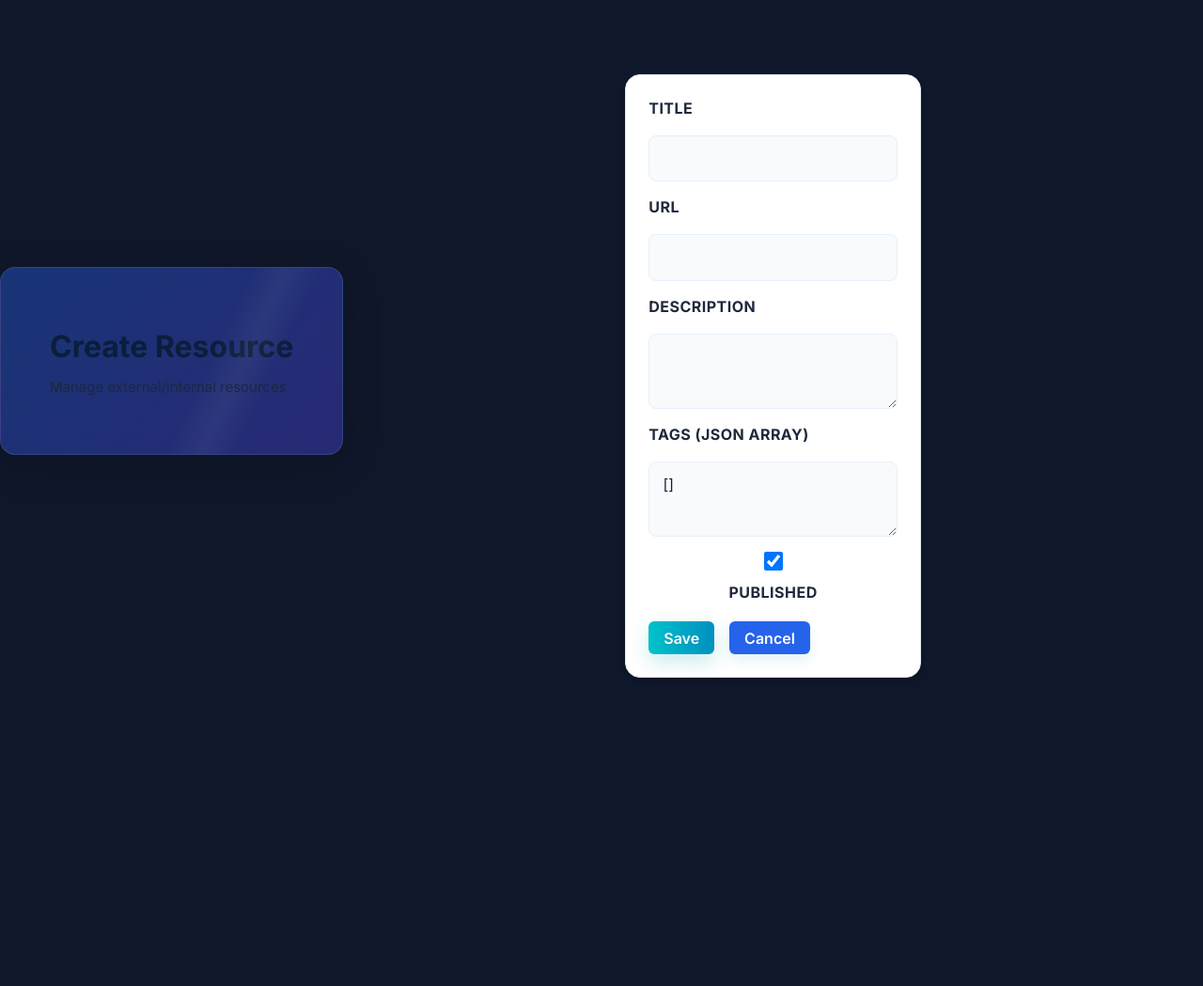
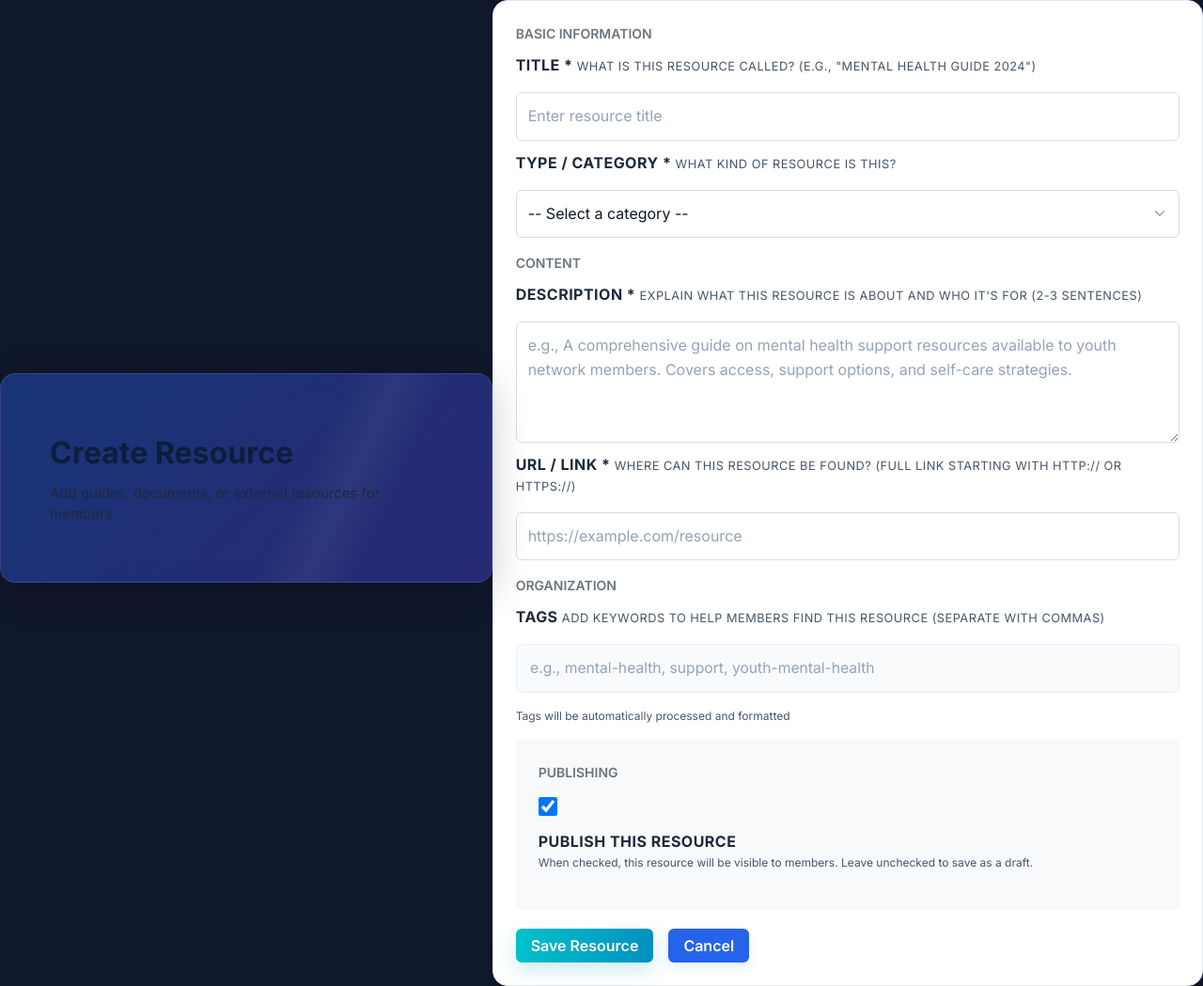
Before and after one commit to JamesKamau-5773/unda-youth-network-backend, a Flask app: template templates/admin/resource_form.html in a window 1280 px wide. Shown: the whole page at 94% size. Before the commit the page ends 721 px from the top, so only its background shows below. Run offline with Flask 3, Linux system fonts and the light colour scheme; the template is opened without the code that fills it, so the values that code supplies are empty; style sheets or scripts are compiled from the project's sources; some libraries are stand-ins or nearby versions.

Commit message:
Improve resource form UX with better organization, field descriptions, and user-friendly tag input
- Reorganized form into logical sections (Basic Info, Content, Organization, Publishing)
- Added resource type dropdown to replace any ambiguity
- Replaced raw JSON array tags input with comma-separated values (auto-converted to JSON)
- Added helpful descriptions and placeholders for all fields
- Improved checkbox labeling and Publishing section styling
- Enhanced visual hierarchy with section headers and better spacing

```diff
--- a/templates/admin/resource_form.html
+++ b/templates/admin/resource_form.html
@@ -1,40 +1,191 @@
 {% extends 'admin/base.html' %}
 {% import 'admin/_admin_macros.html' as macros %}
 {% block content %}
-{{ macros.hero_header(resource and 'Edit Resource' or 'Create Resource', 'Manage external/internal resources') }}
+{{ macros.hero_header(resource and 'Edit Resource' or 'Create Resource', 'Add guides, documents, or external resources for members') }}
 
 {{ macros.form_card_start() }}
 <form method="post">
   <input type="hidden" name="csrf_token" value="{{ csrf_token() }}">
-  <div class="form-group">
-    <label class="form-label">Title</label>
-    <input name="title" class="form-input" value="{{ resource.title if resource else '' }}" />
+
+  <!-- Basic Information Section -->
+  <div class="mb-4">
+    <h6 class="text-muted mb-3" style="font-size: 0.875rem; font-weight: 600; text-transform: uppercase;">Basic Information</h6>
+
+    <div class="form-group mb-3">
+      <label class="form-label">
+        <strong>Title *</strong>
+        <small class="text-muted d-block" style="font-weight: 400; margin-top: 0.25rem;">
+          What is this resource called? (e.g., "Mental Health Guide 2024")
+        </small>
+      </label>
+      <input
+        name="title"
+        class="form-input form-control"
+        placeholder="Enter resource title"
+        value="{{ resource.title if resource else '' }}"
+        required
+      />
+    </div>
+
+    <div class="form-group mb-3">
+      <label class="form-label">
+        <strong>Type / Category *</strong>
+        <small class="text-muted d-block" style="font-weight: 400; margin-top: 0.25rem;">
+          What kind of resource is this?
+        </small>
+      </label>
+      <select name="resource_type" class="form-input form-control" required>
+        <option value="">-- Select a category --</option>
+        <option value="guide" {% if resource and resource.resource_type == 'guide' %}selected{% endif %}>
+          📖 Guide (step-by-step instructions)
+        </option>
+        <option value="toolkit" {% if resource and resource.resource_type == 'toolkit' %}selected{% endif %}>
+          🛠️ Toolkit (templates, tools, checklists)
+        </option>
+        <option value="publication" {% if resource and resource.resource_type == 'publication' %}selected{% endif %}>
+          📄 Publication (reports, whitepapers, research)
+        </option>
+        <option value="video" {% if resource and resource.resource_type == 'video' %}selected{% endif %}>
+          🎥 Video (training videos, webinars)
+        </option>
+        <option value="external" {% if resource and resource.resource_type == 'external' %}selected{% endif %}>
+          🔗 External Link (articles, websites)
+        </option>
+        <option value="template" {% if resource and resource.resource_type == 'template' %}selected{% endif %}>
+          📋 Template (forms, plans, worksheets)
+        </option>
+      </select>
+    </div>
   </div>
 
-  <div class="form-group">
-    <label class="form-label">URL</label>
-    <input name="url" class="form-input" value="{{ resource.url if resource else '' }}" />
+  <!-- Content Section -->
+  <div class="mb-4">
+    <h6 class="text-muted mb-3" style="font-size: 0.875rem; font-weight: 600; text-transform: uppercase;">Content</h6>
+
+    <div class="form-group mb-3">
+      <label class="form-label">
+        <strong>Description *</strong>
+        <small class="text-muted d-block" style="font-weight: 400; margin-top: 0.25rem;">
+          Explain what this resource is about and who it's for (2-3 sentences)
+        </small>
+      </label>
+      <textarea
+        name="description"
+        class="form-input form-control"
+        rows="4"
+        placeholder="e.g., A comprehensive guide on mental health support resources available to youth network members. Covers access, support options, and self-care strategies."
+        required
+      >{{ resource.description if resource else '' }}</textarea>
+    </div>
+
+    <div class="form-group mb-3">
+      <label class="form-label">
+        <strong>URL / Link *</strong>
+        <small class="text-muted d-block" style="font-weight: 400; margin-top: 0.25rem;">
+          Where can this resource be found? (full link starting with http:// or https://)
+        </small>
+      </label>
+      <input
+        name="url"
+        type="url"
+        class="form-input form-control"
+        placeholder="https://example.com/resource"
+        value="{{ resource.url if resource else '' }}"
+        required
+      />
+    </div>
   </div>
 
-  <div class="form-group">
-    <label class="form-label">Description</label>
-    <textarea name="description" class="form-input">{{ resource.description if resource else '' }}</textarea>
+  <!-- Organization Section -->
+  <div class="mb-4">
+    <h6 class="text-muted mb-3" style="font-size: 0.875rem; font-weight: 600; text-transform: uppercase;">Organization</h6>
+
+    <div class="form-group mb-3">
+      <label class="form-label">
+        <strong>Tags</strong>
+        <small class="text-muted d-block" style="font-weight: 400; margin-top: 0.25rem;">
+          Add keywords to help members find this resource (separate with commas)
+        </small>
+      </label>
+      <input
+        id="tags-input"
+        type="text"
+        class="form-input form-control"
+        placeholder="e.g., mental-health, support, youth-mental-health"
+        value="{{ resource.tags|join(', ') if resource and resource.tags else '' }}"
+      />
+      <input type="hidden" name="tags" id="tags-hidden" value="{{ resource.tags|tojson if resource and resource.tags else '[]' }}" />
+      <small class="text-muted d-block mt-2">Tags will be automatically processed and formatted</small>
+    </div>
   </div>
 
-  <div class="form-group">
-    <label class="form-label">Tags (JSON array)</label>
-    <textarea name="tags" class="form-input">{{ resource.tags|tojson if resource and resource.tags else '[]' }}</textarea>
+  <!-- Publishing Section -->
+  <div class="mb-4 p-3 bg-light rounded">
+    <h6 class="text-muted mb-3" style="font-size: 0.875rem; font-weight: 600; text-transform: uppercase;">Publishing</h6>
+
+    <div class="form-group" style="display:flex; align-items:flex-start; gap:1rem;">
+      <input
+        type="checkbox"
+        name="published"
+        value="on"
+        id="published"
+        {% if (resource and resource.published) or not resource %}checked{% endif %}
+        style="width:1.25rem; height:1.25rem; margin-top: 0.25rem;"
+      />
+      <div>
+        <label for="published" class="form-label" style="margin:0;">
+          <strong>Publish this resource</strong>
+        </label>
+        <small class="text-muted d-block" style="margin-top: 0.25rem;">
+          When checked, this resource will be visible to members. Leave unchecked to save as a draft.
+        </small>
+      </div>
+    </div>
   </div>
 
-  <div class="form-group" style="display:flex; align-items:center; gap:0.75rem;">
-    <input type="checkbox" name="published" value="on" id="published"
-      {% if (resource and resource.published) or not resource %}checked{% endif %}
-      style="width:1.25rem; height:1.25rem;" />
-    <label for="published" class="form-label" style="margin:0;">Published</label>
-  </div>
-
-  {{ macros.action_buttons('Save', url_for('admin.list_resources')) }}
+  {{ macros.action_buttons('Save Resource', url_for('admin.list_resources')) }}
 </form>
 {{ macros.form_card_end() }}
 
+<script>
+  // Convert comma-separated tags to JSON array on submit
+  document.querySelector('form').addEventListener('submit', function(e) {
+    const tagsInput = document.querySelector('#tags-input').value;
+    const tagsArray = tagsInput
+      .split(',')
+      .map(tag => tag.trim())
+      .filter(tag => tag.length > 0);
+    document.querySelector('#tags-hidden').value = JSON.stringify(tagsArray);
+  });
+</script>
+
+<style>
+  .form-control {
+    border-radius: 6px;
+    border: 1px solid #ddd;
+    padding: 0.75rem;
+  }
+
+  .form-control:focus {
+    border-color: #007bff;
+    box-shadow: 0 0 0 0.2rem rgba(0, 123, 255, 0.25);
+  }
+
+  .text-muted {
+    color: #6c757d;
+  }
+
+  .bg-light {
+    background-color: #f8f9fa;
+  }
+
+  .rounded {
+    border-radius: 6px;
+  }
+
+  .p-3 {
+    padding: 1.5rem;
+  }
+</style>
+
 {% endblock %}
```
